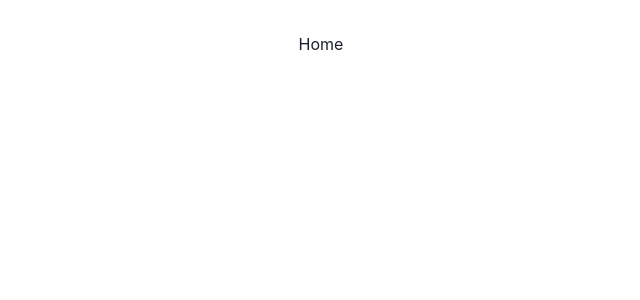
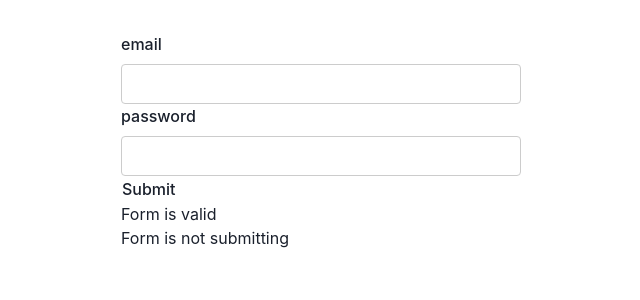
Before and after one commit to maormenashe/vite-react-formik, a React (Vite) app: page / in a window 1280 px wide. Shown: the top 300 px of the page, without its empty margins (319-959 px from the left). Built offline with nearby package versions, Linux system fonts and the light colour scheme.

Commit message:
useFormik + FormikProvider

```diff
--- a/src/App.tsx
+++ b/src/App.tsx
@@ -1,6 +1,7 @@
 import { ChakraProvider } from "@chakra-ui/react";
 import "./App.css";
-import ModalRouter from "./modal-with-portal-example/ModalRouter";
+import LoginFormWithProvider from "./components/LoginFormWithProvider";
+// import ModalRouter from "./modal-with-portal-example/ModalRouter";
 // import EnrollmentForm from "./components/EnrollmentForm";
 // import RegistrationForm from "./components/RegistrationForm";
 // import LoginForm from "./components/LoginForm";
@@ -12,7 +13,7 @@ import ModalRouter from "./modal-with-portal-example/ModalRouter";
 function App() {
   return (
     <ChakraProvider>
-      <ModalRouter />
+      {/* <ModalRouter /> */}
       <div className="App">
         {/* <YoutubeFormUseFormik></YoutubeFormUseFormik> */}
         {/* <YoutubeFormUseFormikYup /> */}
@@ -21,6 +22,7 @@ function App() {
         {/* <LoginForm /> */}
         {/* <RegistrationForm /> */}
         {/* <EnrollmentForm /> */}
+        <LoginFormWithProvider />
       </div>
     </ChakraProvider>
   );
--- /dev/null
+++ b/src/components/LoginFormWithProvider.tsx
@@ -0,0 +1,82 @@
+import {
+  FormikHelpers,
+  FormikProvider,
+  useFormik,
+  useFormikContext,
+} from "formik";
+import * as React from "react";
+import * as Yup from "yup";
+import FormikControl from "./FormikControl";
+
+interface ILoginFormWithProviderProps {}
+
+type LoginFormWithProvider = {
+  email: string;
+  password: string;
+};
+
+const initialValues: LoginFormWithProvider = {
+  email: "",
+  password: "",
+};
+
+const validationSchema = Yup.object({
+  email: Yup.string().email("Invalid email format").required("Required"),
+  password: Yup.string().required("Required"),
+});
+
+const onSubmit = (
+  values: LoginFormWithProvider,
+  formikHelpers: FormikHelpers<LoginFormWithProvider>
+) => {
+  console.log("Submitted", values, formikHelpers);
+  formikHelpers.setSubmitting(false);
+  formikHelpers.resetForm();
+};
+
+const LoginFormWithProvider: React.FunctionComponent<
+  ILoginFormWithProviderProps
+> = () => {
+  const formik = useFormik({
+    initialValues,
+    validationSchema,
+    onSubmit,
+  });
+
+  return (
+    <FormikProvider value={formik}>
+      <form onSubmit={formik.handleSubmit} noValidate>
+        <FormikControl
+          asControl="chakrainput"
+          type="email"
+          label="email"
+          name="email"
+        />
+
+        <FormikControl
+          asControl="chakrainput"
+          type="password"
+          label="password"
+          name="password"
+        />
+
+        <button type="submit" disabled={!formik.isValid || formik.isSubmitting}>
+          Submit
+        </button>
+        <FormStatus />
+      </form>
+    </FormikProvider>
+  );
+};
+
+const FormStatus: React.FunctionComponent = () => {
+  const { isValid, isSubmitting } = useFormikContext<LoginFormWithProvider>();
+  return (
+    <div>
+      <p>Form is {isValid ? "valid" : "invalid"}</p>
+      <p>Form is {isSubmitting ? "submitting" : "not submitting"}</p>
+    </div>
+  );
+};
+
+export default LoginFormWithProvider;
```
